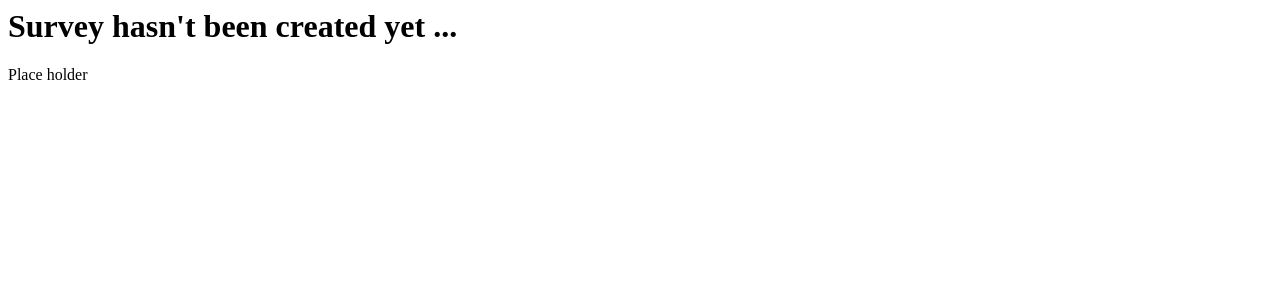
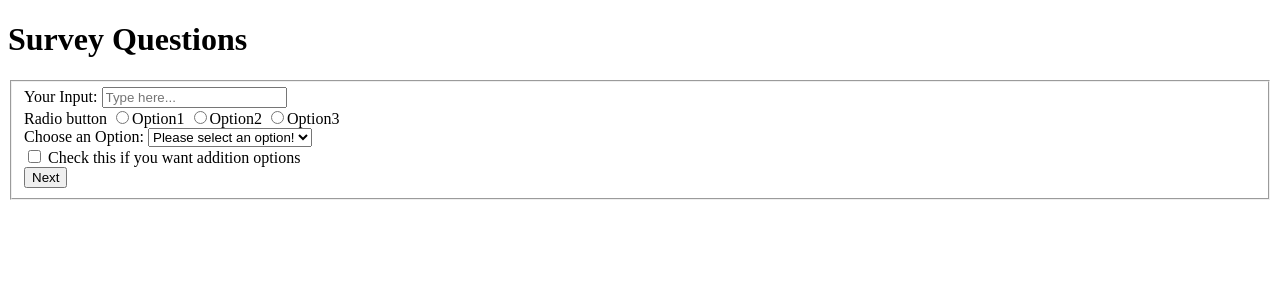
Before and after one commit to csci5117s24/homework-1-RuichenHe, a Flask app: template templates/survey.html in a window 1280 px wide. Shown: the top 300 px of the page. Run offline with Flask 3, Linux system fonts and the light colour scheme; the template is opened without the code that fills it, so the values that code supplies are empty.

Commit message:
Update the survey page

```diff
--- a/app.py
+++ b/app.py
@@ -1,15 +1,22 @@
 from flask import Flask
-from flask import render_template
+from flask import render_template, request, redirect, url_for
 app = Flask(__name__)
 
 @app.route('/')
 def index():
     return render_template('index.html')
 
-@app.route('/accept')
+@app.route('/survey')
 def accept():
     return render_template('survey.html')
 
 @app.route('/decline')
 def decline():
     return render_template('decline.html')
+
+@app.route('/thanks', methods=['POST', 'GET'])
+def thanks():
+    if request.method == 'POST':
+        return render_template('thanks.html')
+    else:
+        return redirect(url_for('index'))
--- /dev/null
+++ b/static/js/formScript.js
@@ -0,0 +1,4 @@
+function toggleTextArea(checkbox){
+    var textarea = document.getElementById('conditionalTextarea');
+    textarea.style.display = checkbox.checked ? 'block' : 'none';
+}
--- a/templates/index.html
+++ b/templates/index.html
@@ -4,6 +4,6 @@
 <body>
     <h1>Welcome to EchoSpective!</h1>
     <p>Place holder</p>
-    <button type="accept" class="pure-button" onclick="location.href='/accept'">Accept</button>
+    <button type="consent" class="pure-button" onclick="location.href='/survey'">Consent</button>
     <button type="decline" class="pure-button" onclick="location.href='/decline'">Decline</button>
 </body>
--- a/templates/survey.html
+++ b/templates/survey.html
@@ -1,7 +1,56 @@
-<head>
-    <title>Survey</title>
-</head>
-<body>
-    <h1>Survey hasn't been created yet ...</h1>
-    <p>Place holder</p>
-</body>
+<!DOCTYPE html>
+<html lang="en">
+    <head>
+        <meta charset="UTF-8">
+        <title>Survey</title>
+        <script src="{{url_for('static', filename='js/formScript.js')}}" defer></script>
+    </head>
+    <body>
+        <div class="container">
+            <h1>Survey Questions</h1>
+            <form class="pure-form pure-form-stacked" action="/thanks" method="post">
+                <fieldset>
+                    <div class="form-element">
+                        <!-- Input text box -->
+                        <label for="userInput">Your Input:</label>
+                        <input type="text" id="userInput" name="userInput" required minlength="3" placeholder="Type here...">
+                    </div>
+                    <div class="form-element">
+                        <!-- Radio button -->
+                        <label>Radio button</label>
+                        <label for="option1" class="pure-radio">
+                            <input type="radio" id="option1" name="options" value="option1" required>Option1
+                        </label>
+                        <label for="option2" class="pure-radio">
+                            <input type="radio" id="option2" name="options" value="option2" required>Option2
+                        </label>
+                        <label for="option3" class="pure-radio">
+                            <input type="radio" id="option3" name="options" value="option3" required>Option3
+                        </label>
+                    </div>
+                    <div class="form-element">
+                        <!-- Select box -->
+                        <label for="selectOption">Choose an Option:</label>
+                        <select id="selectOption" name="selectionOption" class="pure-input-1-4" required>
+                            <option value="">Please select an option!</option>
+                            <option value="option1">Option 1</option>
+                            <option value="option2">Option 2</option>
+                            <option value="option3">Option 3</option>
+                        </select>
+                    </div>
+                    <div class="form-element">
+                        <!-- Check box -->
+                        <label for="checkboxOption" class="pure-checkbox">
+                            <input type="checkbox" id="checkboxOption" name="checkboxOption" onchange="toggleTextArea(this);"> Check this if you want addition options
+                        </label>
+                    </div>
+                    <div class="form-element">
+                        <textarea id="conditionalTextarea" name="contidionalTextarea" style="display:none;" placeholder="More info"></textarea>
+                    </div>
+                    <button type="submit" class="pure-button pure-button-primary">Next</button>
+                </fieldset>
+            </form>
+
+        </div>
+    </body>
+</html>
```
Also changed, not shown: templates/thanks.html (added, +7 -0 lines).
